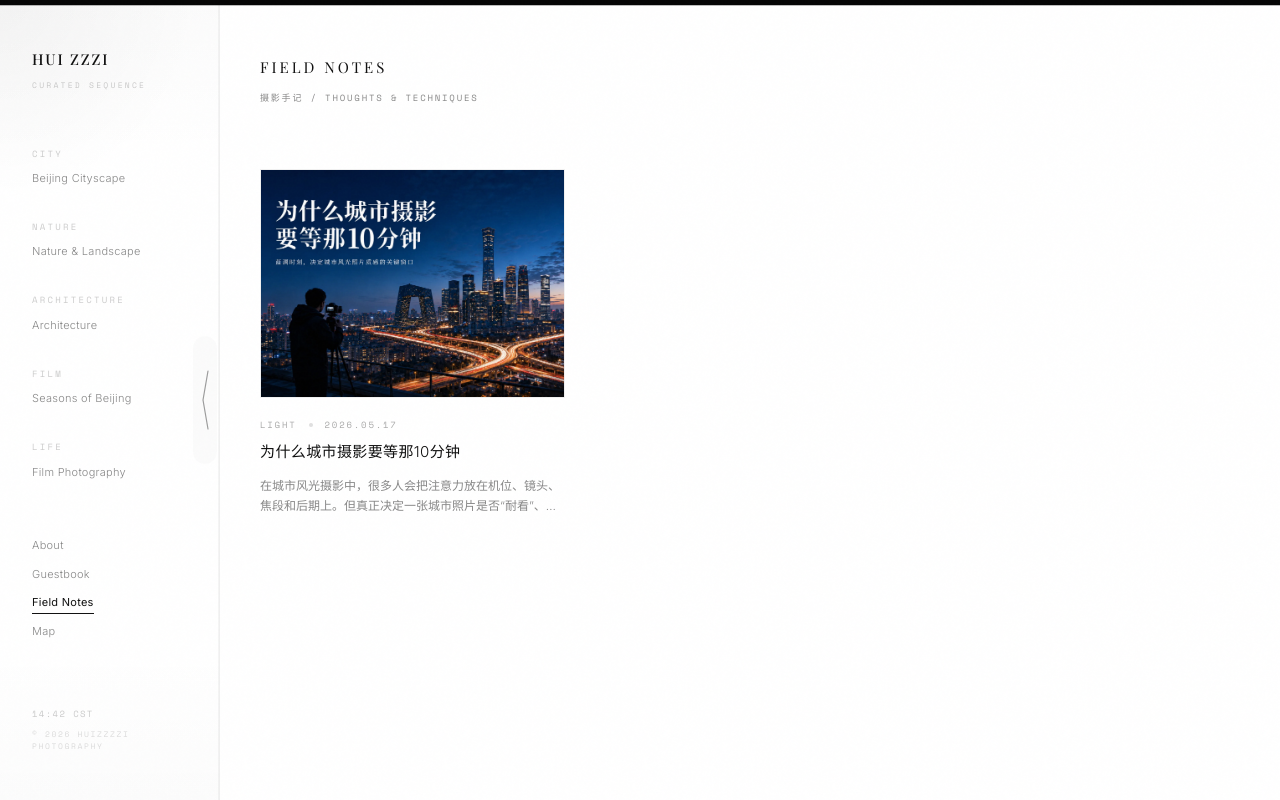
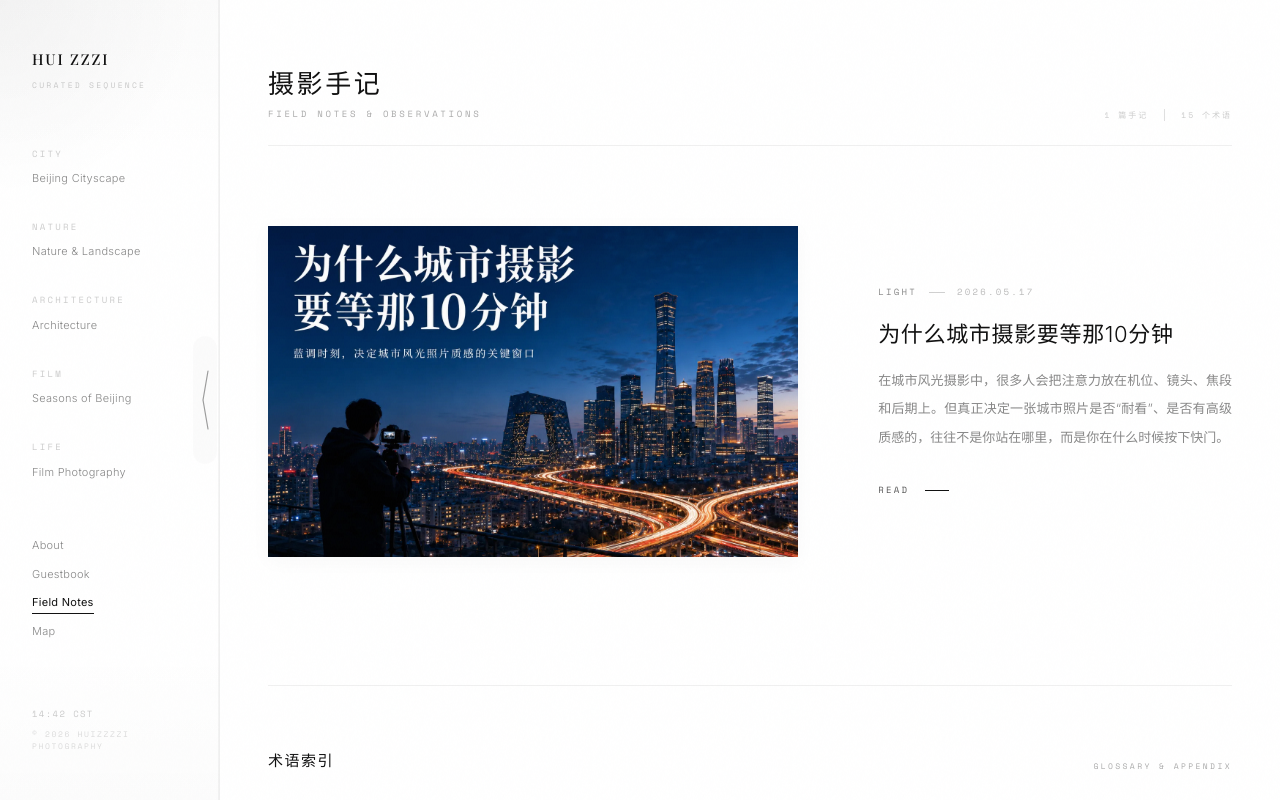
Before and after one commit to zhaoyihui78/huizzzi-photography-website, a Next.js app: page /notes in a window 1280 px wide. Shown: the top 800 px of the page. Built offline with nearby package versions, Linux system fonts and the light colour scheme; no server answers.

Commit message:
style: redesign field notes index as minimalist editorial layout

```diff
--- a/src/app/notes/page.tsx
+++ b/src/app/notes/page.tsx
@@ -5,62 +5,131 @@ import { getImageUrl } from '@/config/images';
 import FadeIn from '@/components/FadeIn';
 
 export const metadata = {
-  title: 'Field Notes | HUI ZZZI',
+  title: '摄影手记 | HUI ZZZI',
   description: 'Photography notes, thoughts, and techniques.',
 };
 
 export default function NotesPage() {
   const allNotes = getNotes();
-  // Filter out glossary entries from the main list
-  const notes = allNotes.filter(note => note.type !== 'glossary');
+  const essays = allNotes.filter((note) => note.type !== 'glossary');
+  const glossary = allNotes.filter((note) => note.type === 'glossary');
 
   return (
-    <main className="min-h-full px-5 md:px-10 py-8 md:py-14 max-w-[1400px] mx-auto">
+    <main className="min-h-full px-6 md:px-12 py-10 md:py-16 max-w-[1200px] mx-auto">
+      {/* 高级感头部：收紧间距，强化中英排版 */}
       <FadeIn delay={0}>
-        <div className="mb-12 md:mb-16">
-          <h1 className="font-heading text-[14px] md:text-[15px] font-normal tracking-[0.18em] md:tracking-[0.2em] text-[#111111] uppercase mb-3">
-            Field Notes
+        <header className="mb-14 md:mb-20 flex flex-col md:flex-row md:items-end justify-between gap-4 border-b border-[#f0f0f0] pb-6">
+          <div className="flex flex-col gap-1">
+            <h1 className="text-[22px] md:text-[26px] font-light tracking-[0.1em] text-[#111111]">
+              摄影手记
             </h1>
-          <p className="font-mono text-[9px] uppercase tracking-[0.16em] md:tracking-[0.2em] text-[#888888] leading-relaxed">
-            摄影手记 / Thoughts & Techniques
+            <p className="font-mono text-[9px] uppercase tracking-[0.3em] text-[#aaaaaa]">
+              Field Notes & Observations
             </p>
           </div>
+          <div className="font-mono text-[8px] uppercase tracking-[0.25em] text-[#cccccc] flex items-center gap-4">
+            <span>{essays.length} 篇手记</span>
+            <span className="w-px h-3 bg-[#e0e0e0]" />
+            <span>{glossary.length} 个术语</span>
+          </div>
+        </header>
       </FadeIn>
 
-      <div className="grid grid-cols-1 md:grid-cols-2 lg:grid-cols-3 gap-x-8 gap-y-10 md:gap-y-16">
-        {notes.map((note, index) => (
-          <FadeIn key={note.slug} delay={index * 0.1}>
-            <Link href={`/notes/${note.slug}`} className="group flex flex-col gap-4 md:gap-5 block h-full">
-              <div className="relative aspect-[5/4] md:aspect-[4/3] w-full overflow-hidden bg-[#f9f9f9] border border-[#f0f0f0]">
+      {/* 长文区：紧凑的杂志图文排版 */}
+      <section className="mb-24 md:mb-32 flex flex-col gap-20 md:gap-28">
+        {essays.map((note, index) => {
+          const isEven = index % 2 !== 0;
+          return (
+            <FadeIn key={note.slug} delay={0.1} direction="up">
+              <article className={`flex flex-col ${isEven ? 'md:flex-row-reverse' : 'md:flex-row'} gap-8 md:gap-12 items-center group`}>
+
+                {/* 封面图：限制最大宽度，不让图片过于巨大失控 */}
+                <Link href={`/notes/${note.slug}`} className="w-full md:w-[55%] shrink-0 relative">
+                  {/* 装饰性背景框，增加层次感 */}
+                  <div className="absolute -inset-3 bg-[#fdfdfd] border border-[#f5f5f5] -z-10 hidden md:block opacity-0 group-hover:opacity-100 transition-opacity duration-700" />
+                  <div className="relative aspect-[4/3] md:aspect-[16/10] w-full bg-[#f9f9f9] overflow-hidden shadow-[0_4px_20px_rgba(0,0,0,0.03)]">
                     {note.cover && (
                       <Image
                         src={getImageUrl(note.cover)}
                         alt={note.title}
                         fill
-                    className="object-cover transition-transform duration-1000 ease-out group-hover:scale-105"
-                    sizes="(max-width: 768px) 100vw, (max-width: 1200px) 50vw, 33vw"
+                        className="object-cover transition-transform duration-[1.5s] ease-out group-hover:scale-[1.03]"
+                        sizes="(max-width: 768px) 100vw, 55vw"
                         unoptimized
                       />
                     )}
                   </div>
+                </Link>
 
-              <div className="flex flex-col gap-2.5">
-                <div className="flex flex-wrap items-center gap-x-3 gap-y-1 text-[9px] font-mono uppercase tracking-[0.16em] md:tracking-[0.2em] text-[#aaaaaa]">
-                  <span>{note.category}</span>
-                  <span className="w-1 h-1 rounded-full bg-[#e0e0e0]" />
+                {/* 文本区：紧贴图片，精致排版 */}
+                <div className={`w-full md:w-[45%] flex flex-col justify-center ${isEven ? 'md:pr-8' : 'md:pl-8'}`}>
+
+                  {/* 顶栏元信息 */}
+                  <div className="flex items-center gap-3 text-[9px] font-mono uppercase tracking-[0.25em] text-[#bbbbbb] mb-5">
+                    <span className="text-[#888888]">{note.category}</span>
+                    <span className="w-4 h-px bg-[#d0d0d0]" />
                     <span>{note.date.replace(/-/g, '.')}</span>
                   </div>
-                <h2 className="text-[17px] md:text-[15px] text-[#111111] font-light leading-[1.55] md:leading-snug tracking-[0.01em] md:tracking-wide group-hover:underline underline-offset-4 decoration-[#e0e0e0] transition-all">
+
+                  {/* 标题 */}
+                  <Link href={`/notes/${note.slug}`} className="block mb-4">
+                    <h2 className="text-[19px] md:text-[22px] text-[#111111] font-light leading-[1.4] tracking-[0.03em] group-hover:text-[#777777] transition-colors duration-500">
                       {note.title}
                     </h2>
-                <p className="text-[13px] md:text-[12px] text-[#888888] leading-[1.85] md:leading-relaxed line-clamp-3 md:line-clamp-2 mt-0.5 md:mt-1">
+                  </Link>
+
+                  {/* 摘要：缩小字号，增加行高，突出段落图形感 */}
+                  <p className="text-[12px] md:text-[13px] text-[#888888] font-light leading-[2.2] mb-8 text-justify">
                     {note.excerpt}
                   </p>
+
+                  {/* 阅读按钮：更考究的线条设计 */}
+                  <Link
+                    href={`/notes/${note.slug}`}
+                    className="w-fit text-[9px] font-mono uppercase tracking-[0.25em] text-[#111111] flex items-center gap-4 hover:gap-6 transition-all duration-500 group/btn"
+                  >
+                    <span className="opacity-70 group-hover/btn:opacity-100 transition-opacity">Read</span>
+                    <span className="w-8 h-[1px] bg-[#111111] origin-left scale-x-75 group-hover/btn:scale-x-100 transition-transform duration-500" />
+                  </Link>
                 </div>
+              </article>
+            </FadeIn>
+          );
+        })}
+      </section>
+
+      {/* 词条区：像展览画册的最后附录 */}
+      {glossary.length > 0 && (
+        <FadeIn delay={0.2}>
+          <section className="pt-16 border-t border-[#f0f0f0]">
+            <header className="mb-10 flex flex-col md:flex-row md:items-end justify-between gap-4">
+              <h2 className="text-[15px] font-light tracking-[0.1em] text-[#111111]">
+                术语索引
+              </h2>
+              <p className="font-mono text-[8px] uppercase tracking-[0.3em] text-[#aaaaaa]">
+                Glossary & Appendix
+              </p>
+            </header>
+
+            <div className="grid grid-cols-1 sm:grid-cols-2 md:grid-cols-3 lg:grid-cols-4 gap-x-10 gap-y-2">
+              {glossary.map((item) => (
+                <Link
+                  key={item.slug}
+                  href={`/notes/${item.slug}`}
+                  className="group flex items-baseline justify-between py-3 border-b border-[#f9f9f9] hover:border-[#e0e0e0] transition-colors duration-500"
+                >
+                  <h3 className="text-[13px] text-[#666666] font-light tracking-[0.05em] group-hover:text-[#111111] transition-colors duration-300">
+                    {item.title}
+                  </h3>
+                  <span className="font-mono text-[8px] text-[#dddddd] group-hover:text-[#aaaaaa] opacity-0 group-hover:opacity-100 transition-all duration-300 -translate-x-2 group-hover:translate-x-0">
+                    ↗
+                  </span>
                 </Link>
-          </FadeIn>
               ))}
             </div>
+          </section>
+        </FadeIn>
+      )}
     </main>
   );
 }
```
Also changed, not shown: 1 other file (tests, documents, lock files or other folders). Lines whose indentation alone changed are shown as unchanged.
